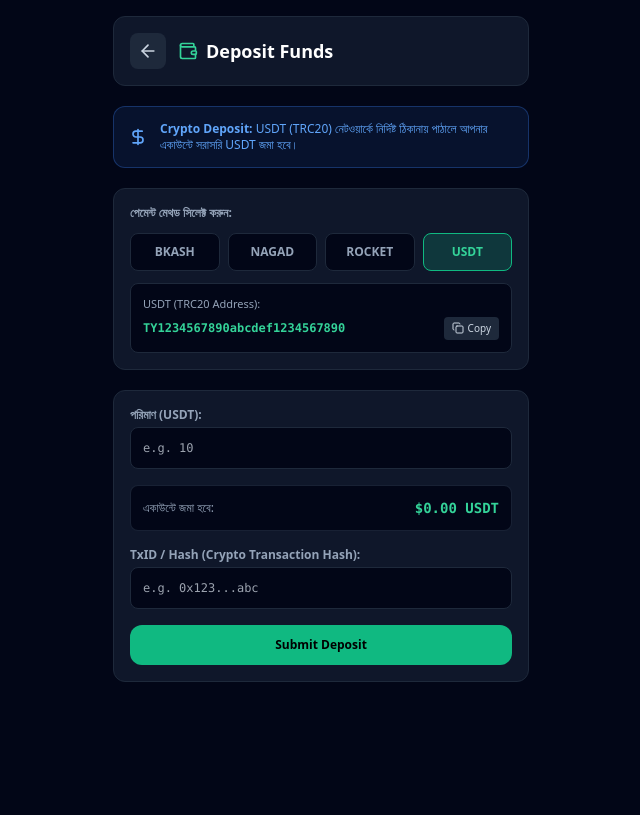
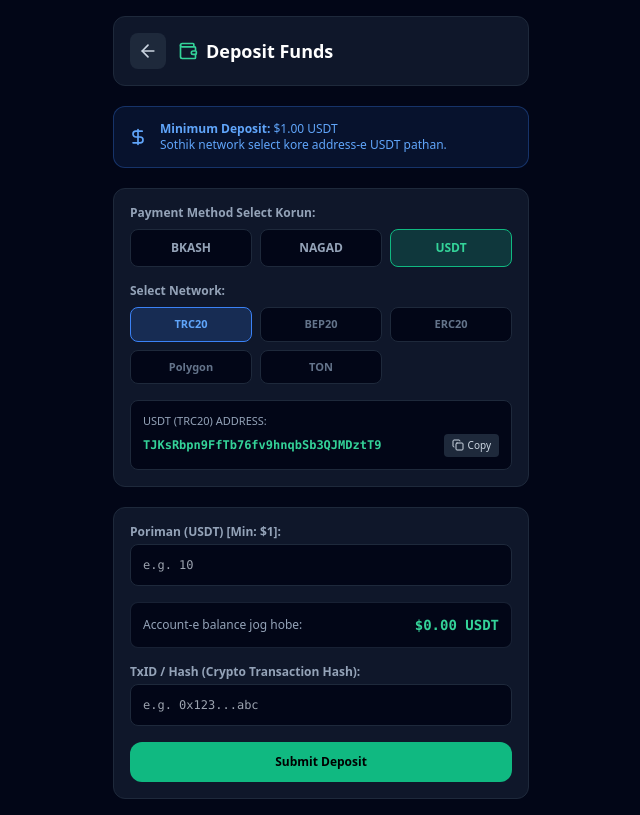
Before and after one commit to mdjoneali4-ship-it/usdtearn, a Next.js app: page /deposit in a window 1280 px wide. Both pictures are taken after a click on the button "USDT". Shown: the whole page, without its empty margins (319-959 px from the left). Built offline with nearby package versions, Linux system fonts and the light colour scheme; no server answers.

Commit message:
Update page.js

```diff
--- a/app/deposit/page.js
+++ b/app/deposit/page.js
@@ -8,7 +8,8 @@
 export default function DepositPage() {
   const router = useRouter()
   const [loading, setLoading] = useState(false)
-  const [method, setMethod] = useState('bkash') // 'bkash', 'nagad', 'rocket', 'usdt'
+  const [method, setMethod] = useState('bkash') // 'bkash', 'nagad', 'usdt'
+  const [network, setNetwork] = useState('TRC20') // 'TRC20', 'BEP20', 'ERC20', 'Polygon', 'TON'
   const [amount, setAmount] = useState('')
   const [trxId, setTrxId] = useState('')
   const [copied, setCopied] = useState(false)
@@ -16,18 +17,31 @@
   // Rate: 1 USDT = 120 BDT
   const USDT_RATE = 120
 
-  // Payment Details
-  const paymentDetails = {
-    bkash: { type: 'bdt', label: 'bKash Personal', value: '01700000000' },
-    nagad: { type: 'bdt', label: 'Nagad Personal', value: '01800000000' },
-    rocket: { type: 'bdt', label: 'Rocket Personal', value: '01900000000' },
-    usdt: { type: 'usdt', label: 'USDT (TRC20 Address)', value: 'TY1234567890abcdef1234567890' }
+  // BDT Personal Number
+  const bdtPersonalNumber = '01402569421'
+
+  // BDT Payment Numbers
+  const bdtPaymentNumbers = {
+    bkash: bdtPersonalNumber,
+    nagad: bdtPersonalNumber
   }
 
-  const selectedPayment = paymentDetails[method]
+  // Exact USDT Wallet Addresses from Screenshots
+  const usdtWallets = {
+    TRC20: 'TJKsRbpn9FfTb76fv9hnqbSb3QJMDztT9',
+    BEP20: '0x3db881a549aa0f18e4ocdaaec119584e3af3669a',
+    ERC20: '0x3db881a549aa0f18e4ocdaaec119584e3af3669a',
+    Polygon: '0x3db881a549aa0f18e4ocdaaec119584e3af3669a',
+    TON: 'UQAwgoHXIUh_j3wKiOhbQnRaOaYcw6LgidxrHcXGMHFoDPdt'
+  }
+
+  // Get current payment address/number
+  const currentAddress = method === 'usdt'
+    ? usdtWallets[network]
+    : bdtPaymentNumbers[method]
 
   // Calculate USDT when BDT is entered
-  const calculatedUsdt = selectedPayment.type === 'bdt' && amount
+  const calculatedUsdt = method !== 'usdt' && amount
     ? (parseFloat(amount) / USDT_RATE).toFixed(2)
     : amount ? parseFloat(amount).toFixed(2) : '0.00'
 
@@ -42,33 +56,36 @@
 
     const numericAmount = parseFloat(amount)
     if (!numericAmount || numericAmount <= 0) {
-      return alert('সঠিক পরিমাণ উল্লেখ করুন!')
+      return alert('Sothik poriman ullekh korun!')
     }
 
-    if (selectedPayment.type === 'bdt' && numericAmount < 120) {
-      return alert('সর্বনিম্ন ডিপোজিট ১২০ টাকা ($1 USDT)')
+    // Minimum Deposit Validations
+    if (method !== 'usdt' && numericAmount < 100) {
+      return alert('bKash/Nagad-e minimum deposit 100 Taka!')
     }
 
-    if (selectedPayment.type === 'usdt' && numericAmount < 1) {
-      return alert('Minimum deposit is $1 USDT')
+    if (method === 'usdt' && numericAmount < 1) {
+      return alert('USDT-e minimum deposit $1 USDT!')
     }
 
-    if (!trxId) return alert('Transaction ID / TxID প্রদান করুন')
+    if (!trxId) return alert('Transaction ID / TxID prodan korun')
 
     setLoading(true)
     try {
       const { data: { user } } = await supabase.auth.getUser()
       if (!user) {
-        alert('অনুগ্রহ করে আগে লগইন করুন')
+        alert('Anugroh kore age login korun')
         return router.push('/login')
       }
+
+      const selectedMethodName = method === 'usdt' ? `USDT (${network})` : method.toUpperCase()
 
       // Insert Deposit Record
       const { error } = await supabase.from('deposits').insert([
         {
           user_id: user.id,
           amount: numericAmount,
-          method: method.toUpperCase(),
+          method: selectedMethodName,
           trx_id: trxId,
           status: 'pending'
         }
@@ -76,7 +93,7 @@
 
       if (error) throw error
 
-      alert('ডিপোজিট রিকোয়েস্ট সফলভাবে জমা হয়েছে! এডমিন যাচাই করে ব্যালেন্স যোগ করে দেবে।')
+      alert('Deposit request shofolbhabe joma hoyeche! Admin jachai kore balance jog kore debe.')
       router.push('/dashboard')
     } catch (err) {
       alert('Error: ' + err.message)
@@ -98,23 +115,30 @@
       </div>
 
       {/* Info Card */}
-      {selectedPayment.type === 'bdt' ? (
+      {method !== 'usdt' ? (
         <div className="bg-emerald-500/10 border border-emerald-500/30 p-3.5 rounded-xl flex items-center gap-3 text-xs text-emerald-400">
           <Info className="w-5 h-5 shrink-0" />
-          <p><span className="font-bold">BDT Rate:</span> $1.00 USDT = {USDT_RATE} BDT। টাকা পাঠালে অটোমেটিক ডলারে রূপান্তর হয়ে একাউন্টে জমা হবে।</p>
+          <div>
+            <p><span className="font-bold">Minimum Deposit:</span> 100 BDT</p>
+            <p><span className="font-bold">Rate:</span> $1.00 USDT = {USDT_RATE} BDT। Taka pathale automatic dollar-e convert hoye balance jog hobe.</p>
+          </div>
         </div>
       ) : (
         <div className="bg-blue-500/10 border border-blue-500/30 p-3.5 rounded-xl flex items-center gap-3 text-xs text-blue-400">
           <DollarSign className="w-5 h-5 shrink-0" />
-          <p><span className="font-bold">Crypto Deposit:</span> USDT (TRC20) নেটওয়ার্কে নির্দিষ্ট ঠিকানায় পাঠালে আপনার একাউন্টে সরাসরি USDT জমা হবে।</p>
+          <div>
+            <p><span className="font-bold">Minimum Deposit:</span> $1.00 USDT</p>
+            <p>Sothik network select kore address-e USDT pathan.</p>
+          </div>
         </div>
       )}
 
-      {/* Select Method */}
-      <div className="bg-slate-900 p-4 rounded-xl border border-slate-800 space-y-3">
-        <label className="text-xs font-semibold text-slate-400 block">পেমেন্ট মেথড সিলেক্ট করুন:</label>
-        <div className="grid grid-cols-4 gap-2">
-          {['bkash', 'nagad', 'rocket', 'usdt'].map((m) => (
+      {/* Select Payment Method */}
+      <div className="bg-slate-900 p-4 rounded-xl border border-slate-800 space-y-4">
+        <div>
+          <label className="text-xs font-semibold text-slate-400 block mb-2">Payment Method Select Korun:</label>
+          <div className="grid grid-cols-3 gap-2">
+            {['bkash', 'nagad', 'usdt'].map((m) => (
               <button
                 key={m}
                 type="button"
@@ -132,16 +156,42 @@
               </button>
             ))}
           </div>
+        </div>
 
-        {/* Selected Payment Details */}
+        {/* USDT Network Selector Options */}
+        {method === 'usdt' && (
+          <div>
+            <label className="text-xs font-semibold text-slate-400 block mb-2">Select Network:</label>
+            <div className="grid grid-cols-3 gap-2">
+              {['TRC20', 'BEP20', 'ERC20', 'Polygon', 'TON'].map((net) => (
+                <button
+                  key={net}
+                  type="button"
+                  onClick={() => setNetwork(net)}
+                  className={`py-2 px-1 rounded-lg text-[11px] font-bold transition-all border ${
+                    network === net
+                      ? 'bg-blue-500/20 border-blue-500 text-blue-400'
+                      : 'bg-slate-950 border-slate-800 text-slate-500'
+                  }`}
+                >
+                  {net}
+                </button>
+              ))}
+            </div>
+          </div>
+        )}
+
+        {/* Selected Address / Number Display */}
         <div className="p-3 bg-slate-950 rounded-lg border border-slate-800 space-y-1">
-          <p className="text-[11px] text-slate-400">{selectedPayment.label}:</p>
+          <p className="text-[11px] text-slate-400 uppercase">
+            {method === 'usdt' ? `USDT (${network}) Address` : `${method} Personal Number`}:
+          </p>
           <div className="flex items-center justify-between gap-2 overflow-hidden">
-            <p className="font-mono font-bold text-emerald-400 text-xs truncate">{selectedPayment.value}</p>
+            <p className="font-mono font-bold text-emerald-400 text-xs break-all">{currentAddress}</p>
             <button
               type="button"
-              onClick={() => copyToClipboard(selectedPayment.value)}
-              className="flex items-center gap-1 text-[10px] bg-slate-800 px-2 py-1 rounded text-slate-300 shrink-0"
+              onClick={() => copyToClipboard(currentAddress)}
+              className="flex items-center gap-1 text-[10px] bg-slate-800 px-2 py-1 rounded text-slate-300 shrink-0 self-start"
             >
               {copied ? <CheckCircle className="w-3 h-3 text-emerald-400" /> : <Copy className="w-3 h-3" />}
               {copied ? 'Copied' : 'Copy'}
@@ -154,12 +204,12 @@
       <form onSubmit={handleSubmit} className="bg-slate-900 p-4 rounded-xl border border-slate-800 space-y-4 text-xs">
         <div>
           <label className="block text-slate-400 mb-1 font-semibold">
-            {selectedPayment.type === 'bdt' ? 'টাকার পরিমাণ (BDT):' : 'পরিমাণ (USDT):'}
+            {method !== 'usdt' ? 'Takad poriman (BDT) [Min: 100 Tk]:' : 'Poriman (USDT) [Min: $1]:'}
           </label>
           <input
             type="number"
             step="any"
-            placeholder={selectedPayment.type === 'bdt' ? 'e.g. 600' : 'e.g. 10'}
+            placeholder={method !== 'usdt' ? 'e.g. 500' : 'e.g. 10'}
             value={amount}
             onChange={(e) => setAmount(e.target.value)}
             required
@@ -169,17 +219,17 @@
 
         {/* Conversion Calculation Display */}
         <div className="p-3 bg-slate-950 rounded-lg border border-slate-800/80 flex justify-between items-center">
-          <span className="text-slate-400">একাউন্টে জমা হবে:</span>
+          <span className="text-slate-400">Account-e balance jog hobe:</span>
           <span className="font-bold text-emerald-400 text-sm font-mono">${calculatedUsdt} USDT</span>
         </div>
 
         <div>
           <label className="block text-slate-400 mb-1 font-semibold">
-            {selectedPayment.type === 'bdt' ? 'TrxID (বিকাশ/নগদ ট্রানজেকশন আইডি):' : 'TxID / Hash (Crypto Transaction Hash):'}
+            {method !== 'usdt' ? 'TrxID (bKash/Nagad Transaction ID):' : 'TxID / Hash (Crypto Transaction Hash):'}
           </label>
           <input
             type="text"
-            placeholder={selectedPayment.type === 'bdt' ? 'e.g. 9J87X6Y5Z' : 'e.g. 0x123...abc'}
+            placeholder={method !== 'usdt' ? 'e.g. 9J87X6Y5Z' : 'e.g. 0x123...abc'}
             value={trxId}
             onChange={(e) => setTrxId(e.target.value)}
             required
@@ -192,7 +242,7 @@
           disabled={loading}
           className="w-full bg-emerald-500 hover:bg-emerald-600 text-black py-3 rounded-xl font-bold transition-all disabled:opacity-50"
         >
-          {loading ? 'জমা হচ্ছে...' : 'Submit Deposit'}
+          {loading ? 'Joma hocche...' : 'Submit Deposit'}
         </button>
       </form>
     </div>
```
Lines whose indentation alone changed are shown as unchanged.
